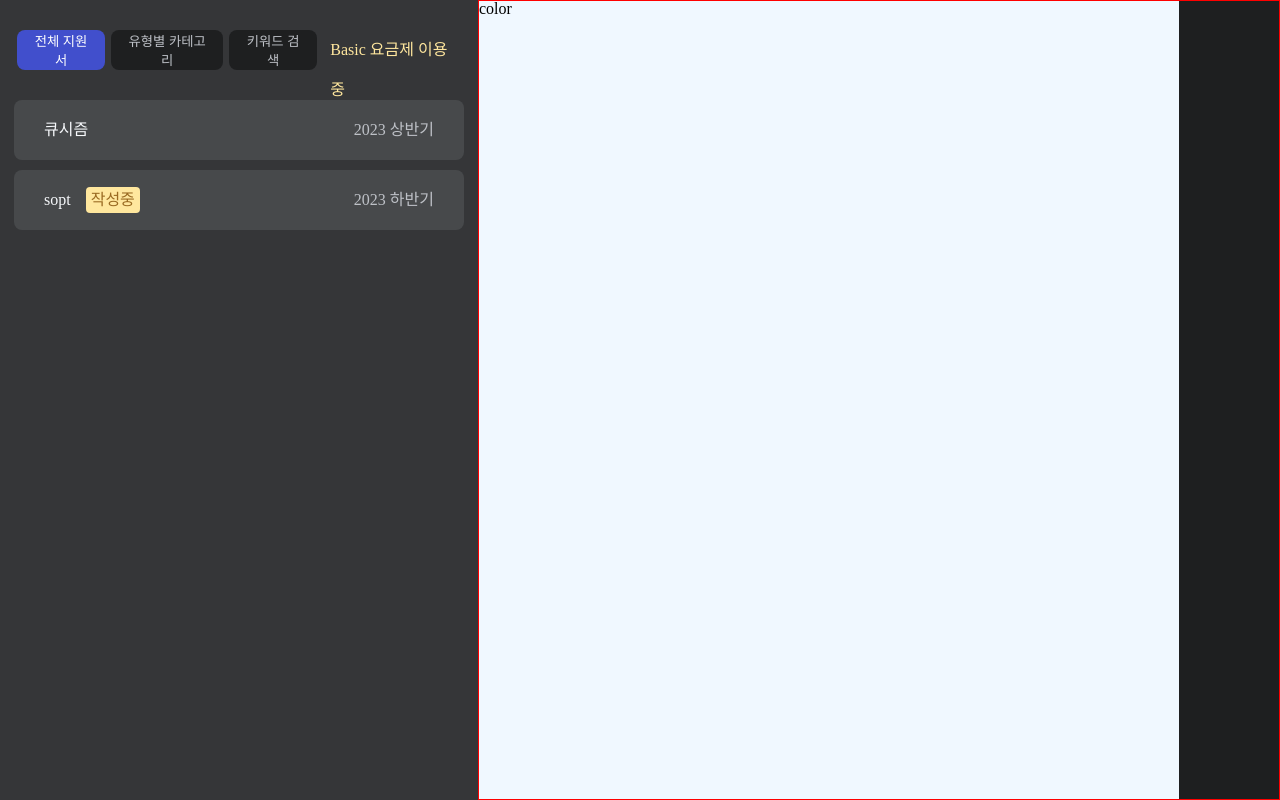
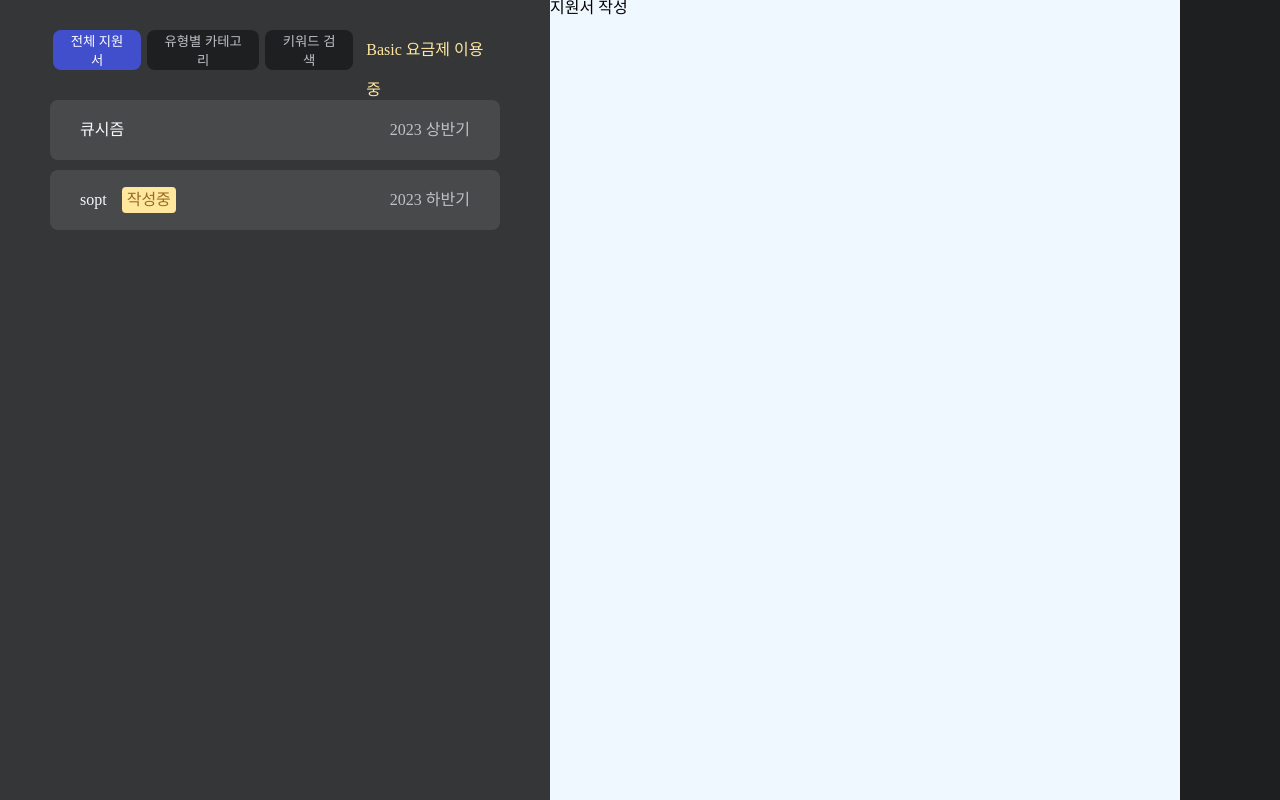
Before and after one commit to kusitms-wannafly/wannafly_fe, a React (Vite) app: page /application in a window 1280 px wide. Built offline with nearby package versions, Linux system fonts and the light colour scheme; no server answers.

Commit message:
chore: 레이아웃 수정

```diff
--- a/src/pages/Application/write/index.tsx
+++ b/src/pages/Application/write/index.tsx
@@ -3,19 +3,18 @@ import styled from 'styled-components';
 export const ApplicationWrite = () => {
   return (
     <ApplicationWriteContainer>
-      <div>color</div>
+      <div>지원서 작성</div>
     </ApplicationWriteContainer>
   );
 };
 
 const ApplicationWriteContainer = styled.div`
-  border: 1px solid red;
   flex: 1;
 
   padding-right: 100px;
 
   div {
-    min-width: 700px;
+    min-width: 500px;
     height: 100%;
     background-color: aliceblue;
   }
```
